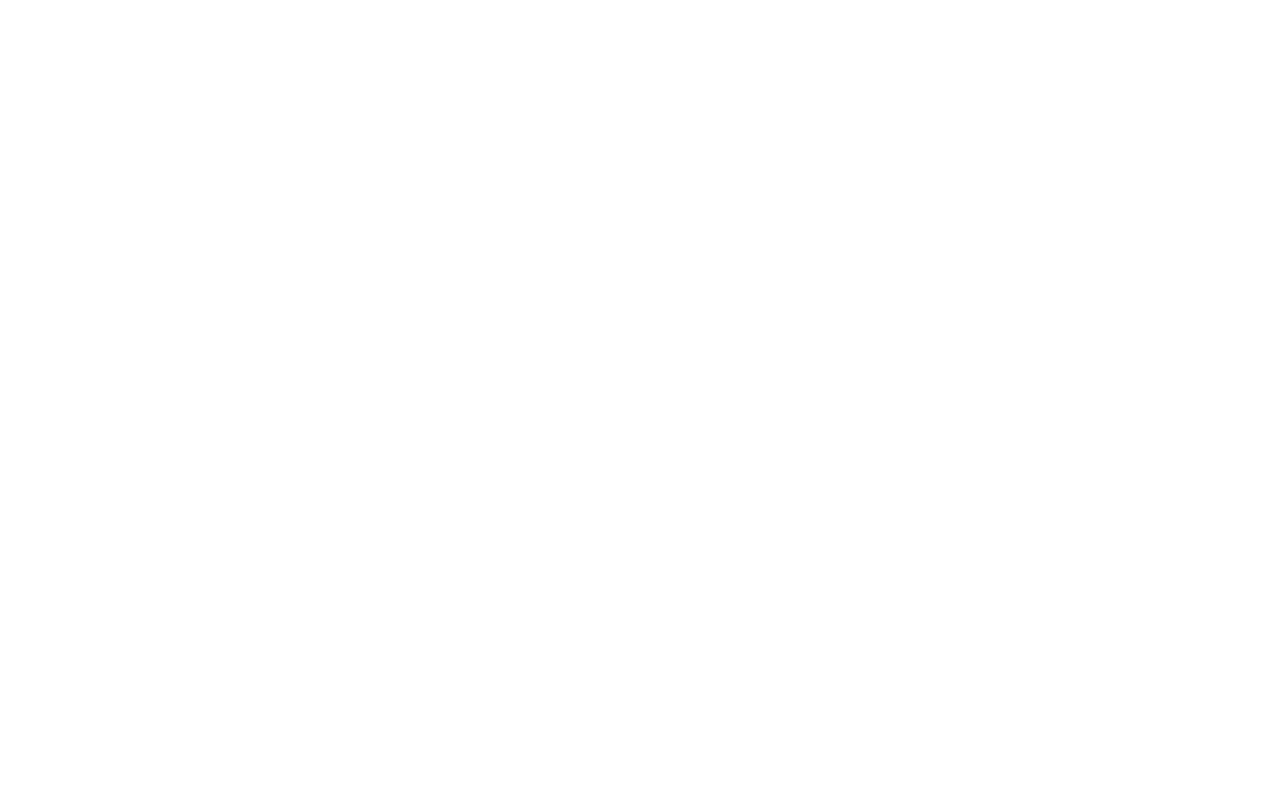
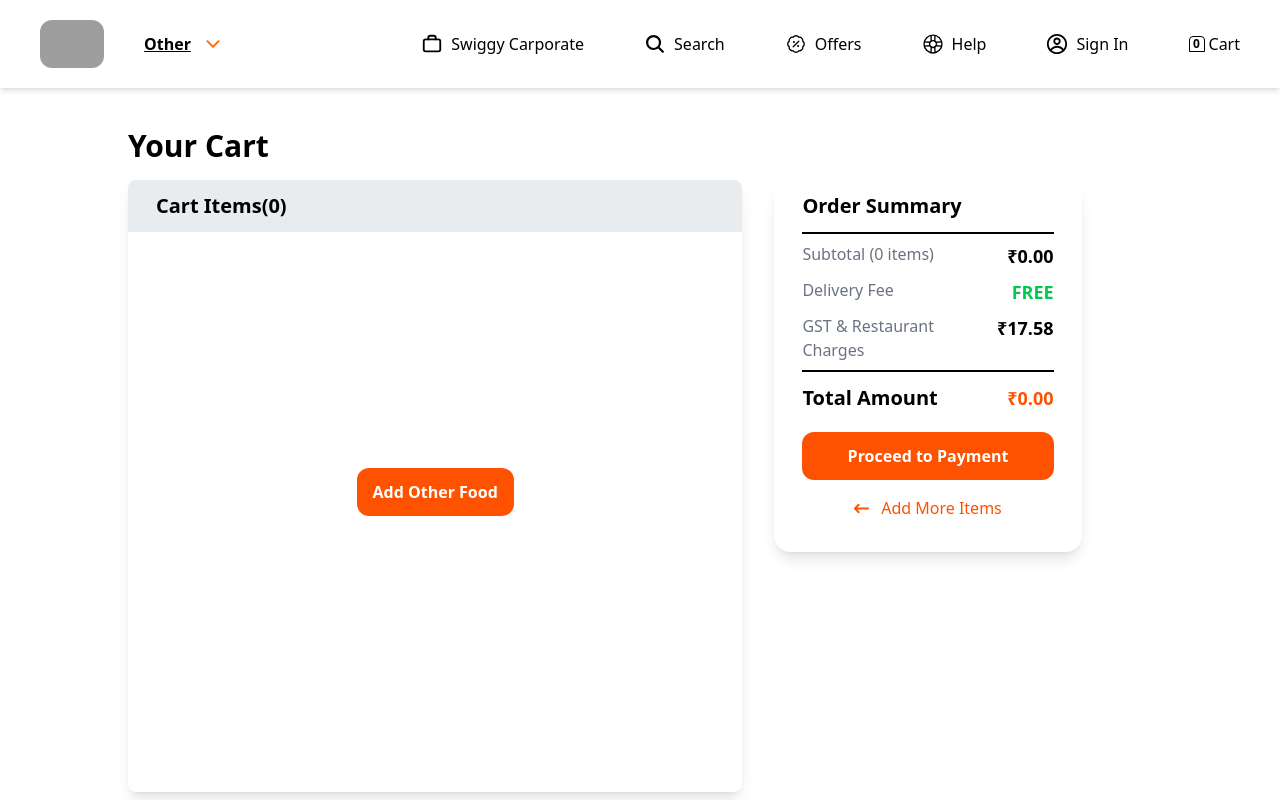
Before and after one commit to PrithwiKumarSingh/SwiggyProject, a React (Vite) app: page /checkout in a window 1280 px wide. Built offline with nearby package versions, Linux system fonts and the light colour scheme; grey boxes are pictures that could not be loaded.

Commit message:
Adding Checkout

```diff
--- a/src/Stores/CartSlicer.js
+++ b/src/Stores/CartSlicer.js
@@ -25,7 +25,6 @@
                 state.items = state.items.filter(item => item.id != action.payload.id);
             }
             state.count--;
-
         }
     }
 })
--- a/src/components/Checkout.jsx
+++ b/src/components/Checkout.jsx
@@ -1,14 +1,139 @@
-import React from 'react'
-import { useSelector } from 'react-redux'
+import React, { useState } from 'react'
+import NavBar from './NavBar';
+import { Link } from 'react-router';
+import { FaArrowLeftLong } from "react-icons/fa6";
+import { useDispatch, useSelector } from 'react-redux';
+import { IncrementItems, DecrementItems } from "../Stores/CartSlicer";
 
 const Checkout = () => {
     const items = useSelector(state => state.cartslice.items);
+
+    const totalPrice = items.reduce((sum, item) => {
+      return sum + (item.defaultPrice ? item?.defaultPrice/100 : item.price/100 || 0);
+    }, 0);
+    console.log(totalPrice);
+    const [price, setPrice] = useState(totalPrice);
+
+    const dispatch = useDispatch();
+    const counter = useSelector(state => state.cartslice.count);
+
+    // const element = items.find(item => item.id === items.id);
+    // const count = element ? element.quantity: 0;
+
+    function handleIncrementItems(item){
+        dispatch(IncrementItems(item));
+        setPrice(price + (item.defaultPrice ? item.defaultPrice/100 : item.price/100));
+    }
+    function handleDecrementItems(item){
+        dispatch(DecrementItems(item));
+        setPrice(price - (item.defaultPrice ? item.defaultPrice/100 : item.price/100));
+    }
+
     console.log(items);
   return (
-    <div>
-        {
-            items.map(item => <h1>{item.name}</h1>)
-        }
+    <div className='w-full h-screen'>
+      <NavBar></NavBar>
+
+    <div className='hidden mt-5'>
+        <div className='w-[80%] mx-auto h-fit flex flex-col items-center '>
+          <img className='w-100 h-70 mt-35 ' src="https://media-assets.swiggy.com/swiggy/image/upload/fl_lossy,f_auto,q_auto/2xempty_cart_yfxml0" alt="" />
+          <div className='text-center'>
+            <p className='font-bold text-[#35383D] text-xl mt-8'>Your card is empty</p>
+            <p className='text-sm my-2 text-slate-500 '>You can go to home page to view more restaurants</p>
+            <Link to={"/restaurant"}>
+            <button className='px-4 py-2 text-white bg-[#FF5200] my-4 cursor-pointer font-bold hover:shadow-lg hover:scale-101 transition ease-in-out'>SEE RESTAURANTS NEAR YOU</button>
+            </Link>
+          </div>
+        </div>
+    </div>
+
+
+    <div className='w-[80%] mx-auto my-10 '>
+
+      <h2 className='text-3xl font-extrabold'>Your Cart</h2>
+
+      <div className='flex gap-8 my-4'>
+      {/* items */}
+      <div className='w-[60%] h-[80%] rounded-lg overflow-hidden shadow-lg '>
+        <h2 className='py-3 font-bold text-xl px4 w-full px-7 bg-[#E9ECEE] '>{`Cart Items(${counter}) `}</h2>
+
+
+        <div className='h-140 overflow-y-scroll pb-5 px-6 scrollbar-hide'>
+          { totalPrice==0 ?
+          (<div className='flex items-center justify-center w-full h-130'>
+            <Link to={"/restaurant"}>
+            <button className=' hover:scale-105 transition duration-200 ease-in-out bg-[#ff5200] font-semibold text-base px-4 my-2 py-3 rounded-xl text-white cursor-pointer'>Add Other Food</button>
+            </Link>
+        </div>) :
+
+            items.map((item)=>{
+              return(
+              <div className=' flex border border-gray-100  mt-2 justify-between px-7 py-3 bg-gray-50 rounded-lg' key={item.id}>
+                  <div >
+                  <h2 className='font-bold text-lg'>{item.name}</h2>
+                  <p className='text-base font-medium text-slate-500 my-2'>{` ₹${item.defaultPrice ? item.defaultPrice/100 : item.price/100}.00`}</p>
+                  </div>
+                  <div className=' flex gap-8 items-center'>
+                    <div className=" rounded-xl shadow-sm text-green-600 bg-white py-0.5 px-2 font-bold text-xl">
+                        <button onClick={()=>handleDecrementItems(item)}
+                         className=" transform transition duration-100 hover:scale-110 font-bold text-2xl w-10 cursor-pointer ">-</button>
+                        <span className="text-2xl w-10 text-center">{item.quantity}</span>
+                        <button onClick={()=>handleIncrementItems(item)}
+                         className=" transform transition duration-100 hover:scale-110 w-10 text-2xl cursor-pointer">+</button>
+                    </div>
+            <div>
+              <p className='font-bold text-lg'>{` ₹${(item.defaultPrice ? item.defaultPrice/100 : item.price/100) * item.quantity}.00`}</p>
+            </div>
+                </div>
+
+              </div>
+            )})
+          }
+        </div>
+
+      </div>
+
+      {/* pricing of the items  */}
+      <div className='w-[30%] h-fit bg-white rounded-2xl overflow-hidden px-7 shadow-lg'>
+        <h2 className='py-3 font-bold text-xl w-full border-b-2'>Order Summary</h2>
+        <div className='flex flex-col gap-2 my-2'>
+          <div className='w-full flex justify-between'>
+          <p className='font-medium text-sx text-gray-500'>{`Subtotal (${counter} items)`}</p>
+          <p className='font-bold text-lg'>{`₹${price}.00`}</p>
+          </div>
+          <div className='w-full flex justify-between'>
+          <p className='font-medium text-base text-gray-500'>Delivery Fee</p>
+          <p className='font-bold text-lg text-green-500'> FREE</p>
+          </div>
+          <div className='w-full flex justify-between'>
+          <p className='font-medium text-base text-gray-500'>GST & Restaurant Charges</p>
+          <p className='font-bold text-lg'>₹17.58</p>
+          </div>
+        </div>
+        <div className='flex justify-between border-t-2 items-center'>
+          <h2 className='py-3 font-bold text-xl w-full '>Total Amount </h2>
+          <p className='font-bold text-lg text-[#ff5200]'>{`₹${totalPrice==0 ? "0.00" : price+17.58}`}</p>
+        </div>
+
+        <button className='w-full bg-[#ff5200] font-bold text-base my-2 py-3 rounded-xl text-white cursor-pointer hover:text-gray-200'>Proceed to Payment</button>
+          <Link to={"/restaurant"}>
+        <div className='text-center pb-8 pt-2 flex items-center justify-center gap-3'>
+          <FaArrowLeftLong className='text-[#ff5200] text-xs' size={15}/>
+        <div className='text-base font-normal text-[#ff5200] hover:underline' href="/restaurant"> Add More Items</div>
+        </div>
+        </Link>
+
+      </div>
+
+      </div>
+
+
+    </div>
+
+
+
+
+
     </div>
   )
 }
```
